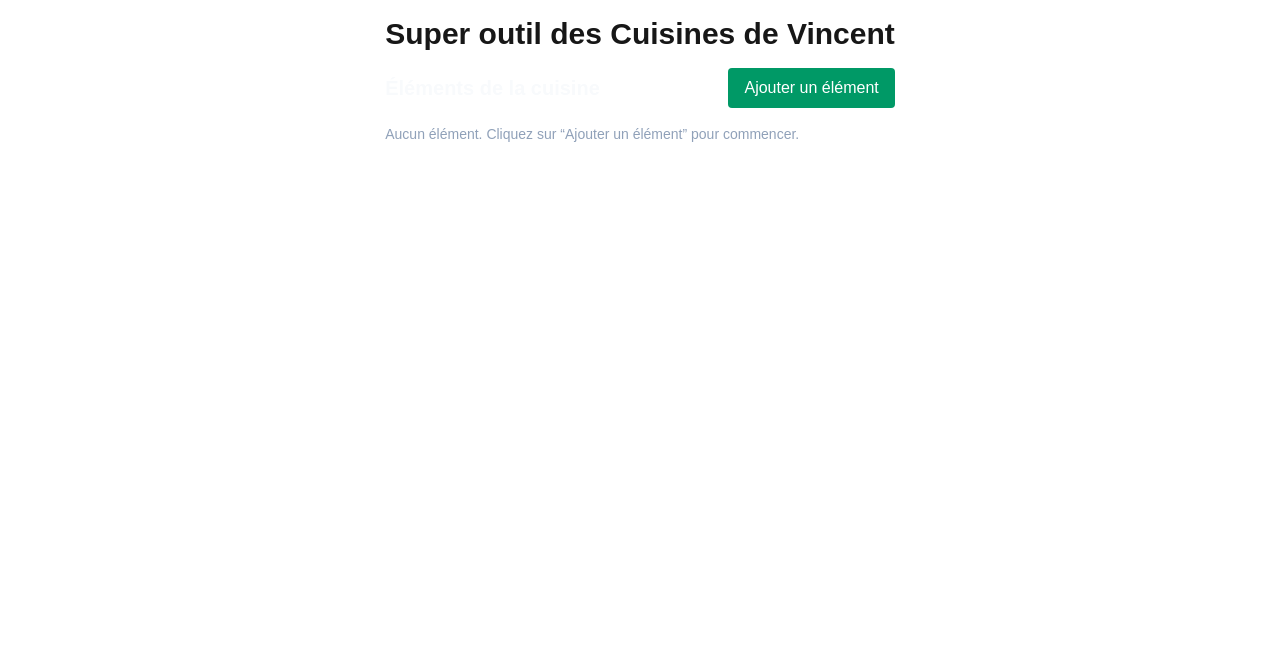
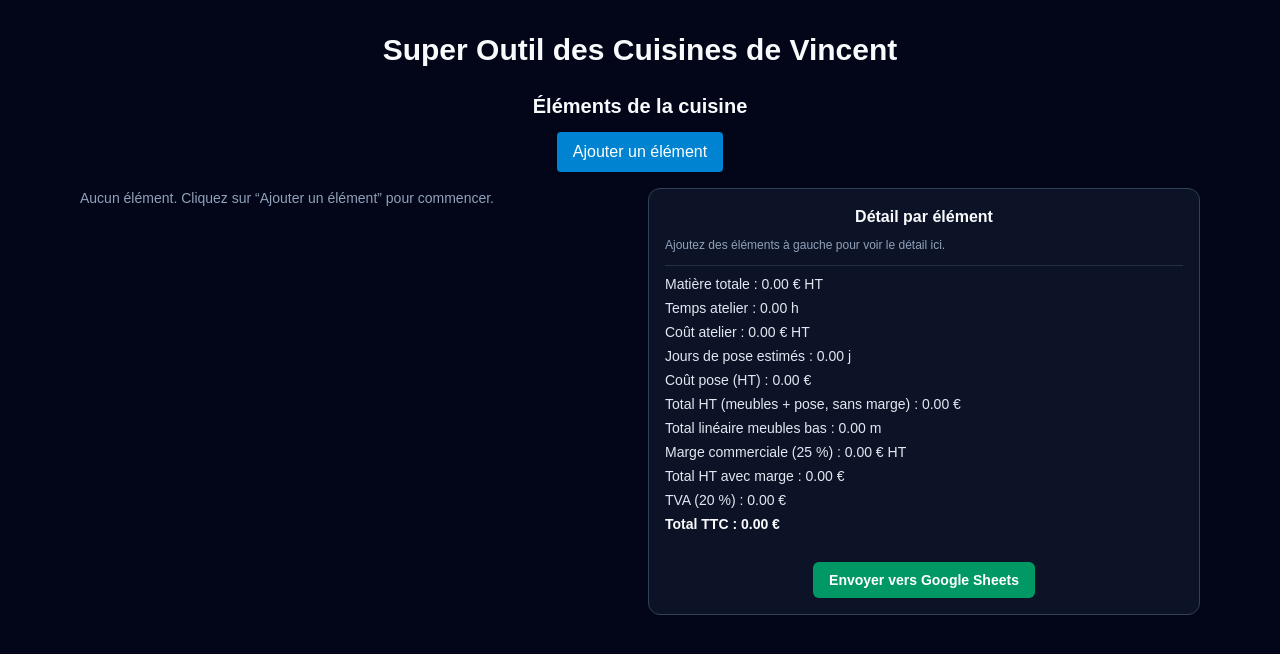
Before and after one commit to vivienfaivre-dev/kitchen-quote, a Next.js app: page / in a window 1280 px wide. Shown: the top 654 px of the page. Built offline with nearby package versions, Linux system fonts and the light colour scheme.

Commit message:
Mise à jour layout devis cuisine

```diff
--- a/app/page.tsx
+++ b/app/page.tsx
@@ -3,15 +3,14 @@ import { KitchenItemsBuilder } from "@/components/KitchenItemsBuilder";
 
 export default function Page() {
   return (
-    <main className="mx-auto max-w-4xl p-4">
-      <h1 className="text-3xl font-semibold mb-4">
-        Super outil des Cuisines de Vincent
-      </h1>
+    <main className="min-h-screen bg-slate-950 text-slate-50">
+      <div className="mx-auto max-w-6xl px-4 py-8">
+        <h1 className="text-3xl font-semibold mb-6 text-center">
+          Super Outil des Cuisines de Vincent
+        </h1>
 
-      {/* Nouveau bloc : construction des éléments */}
-      <KitchenItemsBuilder />
-
-      {/* Plus tard : bouton “Calculer le devis” qui lit le tableau `items` */}
+        <KitchenItemsBuilder />
+      </div>
     </main>
   );
 }
--- a/components/KitchenItemsBuilder.tsx
+++ b/components/KitchenItemsBuilder.tsx
@@ -1,6 +1,6 @@
 "use client";
 
-import { useState } from "react";
+import { useMemo, useState } from "react";
 import { nanoid } from "nanoid";
 import {
   computeFromBuilderItems,
@@ -140,20 +140,15 @@ const GOOGLE_SCRIPT_PROXY_URL = "/api/google-quote";
 
 export function KitchenItemsBuilder() {
   const [items, setItems] = useState<KitchenItem[]>([]);
-  const [result, setResult] = useState<
-    ReturnType<typeof computeFromBuilderItems> | null
-  >(null);
 
   const handleAddItem = () => {
     setItems((prev) => [...prev, { id: nanoid() }]);
-    setResult(null);
   };
 
   const updateItem = (id: string, partial: Partial<KitchenItem>) => {
     setItems((prev) =>
       prev.map((item) => (item.id === id ? { ...item, ...partial } : item)),
     );
-    setResult(null);
   };
 
   const handleCategoryChange = (id: string, categoryValue: string) => {
@@ -217,7 +212,6 @@ export function KitchenItemsBuilder() {
 
   const handleRemoveItem = (id: string) => {
     setItems((prev) => prev.filter((item) => item.id !== id));
-    setResult(null);
   };
 
   // Dupliquer un élément
@@ -237,102 +231,9 @@ export function KitchenItemsBuilder() {
       newItems.splice(index + 1, 0, duplicated);
       return newItems;
     });
-    setResult(null);
   };
 
-  const handleCalculate = () => {
-    const payload: CabinetItemLike[] = items.map((item) => ({
-      id: item.id,
-      category: item.category,
-      itemType: item.itemType,
-      widthCm: item.widthCm,
-      heightCm: item.wallHeightCm,
-      frontConfig: item.frontConfig,
-      drawerCount: item.drawerCount,
-      cornerOption: item.cornerOption,
-    }));
-
-    const r = computeFromBuilderItems(payload);
-    setResult(r);
-  };
-
-  const handleDownloadQuote = () => {
-    if (!result) return;
-
-    const headers = [
-      "Élément",
-      "Catégorie",
-      "Type",
-      "Largeur (cm)",
-      "Hauteur (cm)",
-      "Façades",
-      "Matière HT",
-      "Atelier HT",
-      "Total HT",
-    ];
-
-    const rows = result.detailed.map((row, idx) => {
-      const item = row.item;
-      const price = row.price;
-
-      const cat = categoryLabel(
-        item.category as KitchenItemCategory | undefined,
-      );
-      const type = itemTypeLabel(
-        item.category as KitchenItemCategory | undefined,
-        item.itemType as KitchenItemType | undefined,
-      );
-      const front = frontConfigLabel(
-        item.category as KitchenItemCategory | undefined,
-        item.frontConfig as KitchenItemFrontConfig | undefined,
-      );
-
-      return [
-        idx + 1,
-        cat,
-        type,
-        item.widthCm ?? "",
-        item.heightCm ?? "",
-        front,
-        price ? price.materialPrice.toFixed(2) : "",
-        price ? price.laborCost.toFixed(2) : "",
-        price ? price.totalPrice.toFixed(2) : "",
-      ];
-    });
-
-    rows.push([]);
-    rows.push([
-      "Totaux",
-      "",
-      "",
-      "",
-      "",
-      "",
-      result.totals.material.toFixed(2),
-      result.totals.laborCost.toFixed(2),
-      (result.totals.totalHTMeubles + result.totals.installationCost).toFixed(
-        2,
-      ),
-    ]);
-
-    const csvContent = [headers, ...rows]
-      .map((line) => line.join(";"))
-      .join("\n");
-
-    const blob = new Blob([csvContent], {
-      type: "text/csv;charset=utf-8;",
-    });
-
-    const url = URL.createObjectURL(blob);
-    const link = document.createElement("a");
-    link.href = url;
-    link.setAttribute("download", "devis-cuisine.csv");
-    document.body.appendChild(link);
-    link.click();
-    document.body.removeChild(link);
-    URL.revokeObjectURL(url);
-  };
-
+  // Longueur linéaire des meubles bas
   const totalBaseWidthCm = items
     .filter((i) => i.category === "base" && i.widthCm)
     .reduce((sum, i) => sum + (i.widthCm || 0), 0);
@@ -354,18 +255,33 @@ export function KitchenItemsBuilder() {
     }
   }
 
+  // Calcul du résultat en live via useMemo
+  const result = useMemo(() => {
+    const payload: CabinetItemLike[] = items.map((item) => ({
+      id: item.id,
+      category: item.category,
+      itemType: item.itemType,
+      widthCm: item.widthCm,
+      heightCm: item.wallHeightCm,
+      frontConfig: item.frontConfig,
+      drawerCount: item.drawerCount,
+      cornerOption: item.cornerOption,
+    }));
+
+    return computeFromBuilderItems(payload);
+  }, [items]);
+
   // ENVOI VERS GOOGLE SHEETS via API Next (proxy)
   const handleSendToGoogleSheet = async () => {
     if (!result) return;
 
-    const FURNITURE_MARGIN_RATE = 0.30; // 30 % sur (matière + atelier)
+    const FURNITURE_MARGIN_RATE = 0.30;
 
-    // 1) Préparation des lignes meubles AVANT fusion
     type RawLine = {
       key: string;
       designation: string;
       qty: number;
-      priceHT: number; // prix unitaire HT (avec marge)
+      priceHT: number;
     };
 
     const rawLines: RawLine[] = result.detailed
@@ -382,7 +298,6 @@ export function KitchenItemsBuilder() {
           item.frontConfig as KitchenItemFrontConfig | undefined,
         );
 
-        // Désignation SANS "Élément X" et SANS catégorie
         const parts: string[] = [];
         if (type) parts.push(type);
 
@@ -398,7 +313,6 @@ export function KitchenItemsBuilder() {
 
         const designation = parts.join(" / ");
 
-        // Clé de regroupement : toutes les caractéristiques produit
         const key = JSON.stringify({
           itemType: item.itemType,
           widthCm: item.widthCm,
@@ -408,14 +322,12 @@ export function KitchenItemsBuilder() {
           cornerOption: item.cornerOption,
         });
 
-        // coûts réels
         const materialCost = price.materialPrice;
         const laborCost = price.laborCost;
         const baseFurnitureCost = materialCost + laborCost;
 
-        // marge 30 % sur (matière + atelier)
         const marginAmount = baseFurnitureCost * FURNITURE_MARGIN_RATE;
-        const sellingPrice = baseFurnitureCost + marginAmount; // prix unitaire HT
+        const sellingPrice = baseFurnitureCost + marginAmount;
 
         return {
           key,
@@ -425,7 +337,6 @@ export function KitchenItemsBuilder() {
         };
       });
 
-    // 2) Fusion des lignes identiques (group by)
     const groupedMap = new Map<string, RawLine>();
 
     for (const line of rawLines) {
@@ -439,26 +350,22 @@ export function KitchenItemsBuilder() {
 
     const groupedLines = Array.from(groupedMap.values());
 
-    // 3) Construction rowsMeubles pour Google Sheets
-    // Format envoyé : [designation, qty, priceHT]
     const rowsMeubles: (string | number)[][] = groupedLines.map((line) => [
       line.designation,
       line.qty,
       parseFloat(line.priceHT.toFixed(2)),
     ]);
 
-    // === AJOUT : ligne unique Plan de travail avec longueur calculée ===
     if (worktopTotalHT > 0 && totalBaseLengthM > 0) {
       const designationPlan = `Plan de travail ${totalBaseLengthM.toFixed(2)} m`;
 
       rowsMeubles.push([
         designationPlan,
-        1, // une ligne globale
-        parseFloat(worktopTotalHT.toFixed(2)), // prix HT global
+        1,
+        parseFloat(worktopTotalHT.toFixed(2)),
       ]);
     }
 
-    // 4) Lignes de pose : [designation, qty, priceHT]
     const rowsPose: (string | number)[][] = [];
     if (
       result.totals.installationCost > 0 &&
@@ -521,19 +428,24 @@ export function KitchenItemsBuilder() {
 
   return (
     <div className="space-y-4">
-      <div className="flex justify-between items-center">
-        <h2 className="text-xl font-semibold text-slate-50">
+      {/* Header centré + bouton bleu */}
+      <div className="flex flex-col items-center gap-3">
+        <h2 className="text-xl font-semibold text-slate-50 text-center">
           Éléments de la cuisine
         </h2>
         <button
           type="button"
           onClick={handleAddItem}
-          className="rounded bg-emerald-600 px-4 py-2 text-white hover:bg-emerald-700"
+          className="rounded bg-sky-600 px-4 py-2 text-white hover:bg-sky-500"
         >
           Ajouter un élément
         </button>
       </div>
 
+      {/* Layout 2 colonnes */}
+      <div className="flex flex-col lg:flex-row gap-4">
+        {/* Colonne gauche : éléments */}
+        <div className="lg:w-1/2 space-y-4">
           {items.length === 0 && (
             <p className="text-sm text-slate-400">
               Aucun élément. Cliquez sur “Ajouter un élément” pour commencer.
@@ -634,7 +546,9 @@ export function KitchenItemsBuilder() {
                       <select
                         className="w-full rounded-md bg-slate-900 text-slate-50 border border-slate-700 px-2 py-1 text-sm outline-none focus:ring-2 focus:ring-sky-500"
                         value={item.widthCm ?? ""}
-                    onChange={(e) => handleWidthChange(item.id, e.target.value)}
+                        onChange={(e) =>
+                          handleWidthChange(item.id, e.target.value)
+                        }
                       >
                         <option value="">Sélectionner la largeur</option>
                         {WIDTH_OPTIONS.map((w) => (
@@ -657,7 +571,9 @@ export function KitchenItemsBuilder() {
                             handleFrontConfigChange(item.id, e.target.value)
                           }
                         >
-                      <option value="">Sélectionner une configuration</option>
+                          <option value="">
+                            Sélectionner une configuration
+                          </option>
                           {frontConfigOptions.map((opt) => (
                             <option key={opt.value} value={opt.value}>
                               {opt.label}
@@ -778,24 +694,32 @@ export function KitchenItemsBuilder() {
           </div>
 
           {items.length > 0 && (
-        <div className="flex justify-end pt-2">
+            <div className="flex justify-end">
               <button
                 type="button"
-            onClick={handleCalculate}
-            className="rounded-md bg-emerald-600 hover:bg-emerald-500 px-4 py-2 text-sm font-semibold text-white"
+                onClick={handleAddItem}
+                className="mt-2 rounded-full bg-sky-600 hover:bg-sky-500 text-white text-xl w-10 h-10 flex items-center justify-center shadow-md"
               >
-            Calculer le devis
+                +
               </button>
             </div>
           )}
+        </div>
 
-      {result && (
-        <div className="mt-4 rounded-xl border border-slate-700 bg-slate-900/80 p-4 text-sm space-y-3">
-          <h3 className="text-base font-semibold text-slate-50 mb-2">
+        {/* Colonne droite : récap / chiffrage toujours visible, sans scroll interne */}
+        <div className="lg:w-1/2">
+          <div className="mt-4 lg:mt-0 rounded-xl border border-slate-700 bg-slate-900/80 p-4 text-sm space-y-3">
+            <h3 className="text-base font-semibold text-slate-50 mb-2 text-center">
               Détail par élément
             </h3>
 
-          <div className="space-y-2 max-h-80 overflow-auto pr-1">
+            <div className="space-y-2">
+              {result.detailed.length === 0 && (
+                <p className="text-xs text-slate-400">
+                  Ajoutez des éléments à gauche pour voir le détail ici.
+                </p>
+              )}
+
               {result.detailed.map((row, idx) => {
                 const isWorktop = row.item.category === "worktop";
 
@@ -831,11 +755,13 @@ export function KitchenItemsBuilder() {
                           </span>
                           {worktopSurfaceM2 > 0 && (
                             <span>
-                            Surface estimée : {worktopSurfaceM2.toFixed(2)} m²
+                              Surface estimée :{" "}
+                              {worktopSurfaceM2.toFixed(2)} m²
                             </span>
                           )}
                           <span className="font-semibold text-slate-50">
-                          Total plan de travail : {worktopTotalHT.toFixed(2)} € HT
+                            Total plan de travail :{" "}
+                            {worktopTotalHT.toFixed(2)} € HT
                           </span>
                         </div>
                       </div>
@@ -847,7 +773,8 @@ export function KitchenItemsBuilder() {
                       key={idx}
                       className="rounded border border-slate-700/60 p-2 text-slate-300"
                     >
-                    Élément {idx + 1} : configuration incomplète (non chiffré).
+                      Élément {idx + 1} : configuration incomplète (non
+                      chiffré).
                     </div>
                   );
                 }
@@ -865,8 +792,11 @@ export function KitchenItemsBuilder() {
                         <>
                           {" / "}
                           {row.item.widthCm && `${row.item.widthCm} cm`}
-                        {row.item.widthCm && row.item.heightCm && " x "}
-                        {row.item.heightCm && `${row.item.heightCm} cm`}
+                          {row.item.widthCm &&
+                            row.item.heightCm &&
+                            " x "}
+                          {row.item.heightCm &&
+                            `${row.item.heightCm} cm`}
                         </>
                       )}
                       {frontLabel && <> / façades : {frontLabel}</>}
@@ -888,6 +818,7 @@ export function KitchenItemsBuilder() {
               })}
             </div>
 
+            {/* Totaux toujours affichés, même à 0 */}
             <div className="pt-2 border-t border-slate-700/60 mt-2 space-y-1">
               <p className="text-slate-200">
                 Matière totale : {result.totals.material.toFixed(2)} € HT
@@ -903,7 +834,8 @@ export function KitchenItemsBuilder() {
                 {result.totals.installationDays.toFixed(2)} j
               </p>
               <p className="text-slate-200">
-              Coût pose (HT) : {result.totals.installationCost.toFixed(2)} €
+                Coût pose (HT) :{" "}
+                {result.totals.installationCost.toFixed(2)} €
               </p>
 
               <p className="text-slate-200">
@@ -938,9 +870,11 @@ export function KitchenItemsBuilder() {
                   baseHTAvecPlan + margeAvecPlan;
                 const tvaAvecPlan =
                   totalHTAvecMargeEtPlan * result.totals.vatRate;
-              const totalTTCAvecPlan = totalHTAvecMargeEtPlan + tvaAvecPlan;
+                const totalTTCAvecPlan =
+                  totalHTAvecMargeEtPlan + tvaAvecPlan;
 
-              return worktopTotalHT > 0 ? (
+                if (worktopTotalHT > 0) {
+                  return (
                     <>
                       <p className="text-slate-200">
                         Marge commerciale (
@@ -952,14 +886,18 @@ export function KitchenItemsBuilder() {
                         {totalHTAvecMargeEtPlan.toFixed(2)} €
                       </p>
                       <p className="text-slate-200">
-                    TVA ({(result.totals.vatRate * 100).toFixed(0)} %) :{" "}
+                        TVA (
+                        {(result.totals.vatRate * 100).toFixed(0)} %) :{" "}
                         {tvaAvecPlan.toFixed(2)} €
                       </p>
                       <p className="text-slate-50 font-semibold">
                         Total TTC : {totalTTCAvecPlan.toFixed(2)} €
                       </p>
                     </>
-              ) : (
+                  );
+                }
+
+                return (
                   <>
                     <p className="text-slate-200">
                       Marge commerciale (
@@ -971,7 +909,8 @@ export function KitchenItemsBuilder() {
                       {result.totals.totalHTAvecMarge.toFixed(2)} €
                     </p>
                     <p className="text-slate-200">
-                    TVA ({(result.totals.vatRate * 100).toFixed(0)} %) :{" "}
+                      TVA (
+                      {(result.totals.vatRate * 100).toFixed(0)} %) :{" "}
                       {result.totals.vatAmount.toFixed(2)} €
                     </p>
                     <p className="text-slate-50 font-semibold">
@@ -982,14 +921,7 @@ export function KitchenItemsBuilder() {
               })()}
             </div>
 
-          <div className="flex justify-end gap-2 pt-4">
-            <button
-              type="button"
-              onClick={handleDownloadQuote}
-              className="rounded-md bg-sky-600 hover:bg-sky-500 px-4 py-2 text-sm font-semibold text-white"
-            >
-              Télécharger le devis (CSV)
-            </button>
+            <div className="flex justify-center pt-4">
               <button
                 type="button"
                 onClick={handleSendToGoogleSheet}
@@ -999,7 +931,8 @@ export function KitchenItemsBuilder() {
               </button>
             </div>
           </div>
-      )}
+        </div>
+      </div>
     </div>
   );
 }
```
Lines whose indentation alone changed are shown as unchanged.
